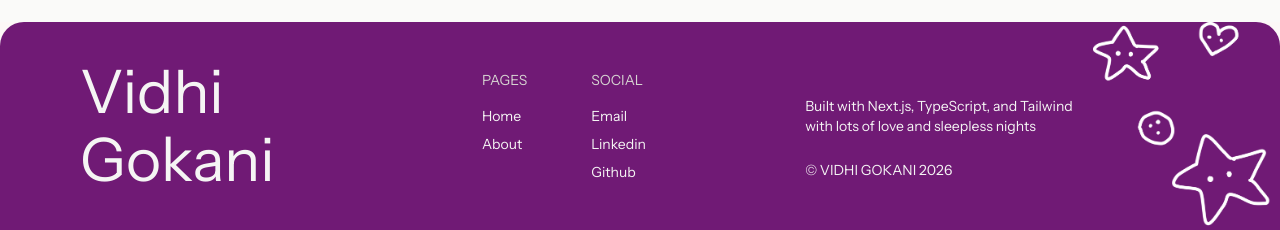
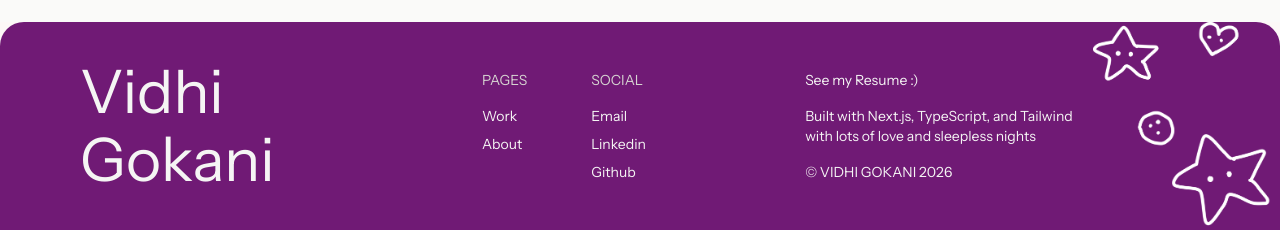
Before and after one commit to v1dh1/vidhi, a Next.js app: page / in a window 1280 px wide. Shown: the part 1721-1951 px from the top of the page. Built offline with nearby package versions, Linux system fonts and the light colour scheme; a web font is replaced by a local one.

Commit message:
footer skofdrfg

```diff
--- a/app/components/Footer.jsx
+++ b/app/components/Footer.jsx
@@ -27,7 +27,7 @@ const Footer = () => {
     <div className='text-stone-100' id="pages col">
       <ul className='flex flex-col gap-2 mt-4'>
         <li>
-          <Link href="/" className='hover:underline'>Home</Link>
+          <Link href="/" className='hover:underline'>Work</Link>
         </li>
         <li>
           <Link href="/about" className='hover:underline'>About</Link>
@@ -60,9 +60,11 @@ const Footer = () => {
 </div>
 
 
-<div id="footer right side" className='pr-4 pl-4 md:pr-16 md:py-6 pb-4 md:pb-0'>
-
-  <div className='pb-4'>
+<div id="footer right side" className='pr-4 pl-4 md:pr-16 pb-4 md:pb-0'>
+    <Link             href="https://drive.google.com/file/d/1Atf03cruBvciRvUdbc4U_Gk8IvlwPQ--/view?usp=sharing"
+><div className='pb-2 hover:underline'>{"See my Resume :)"}</div>
+  </Link>
+  <div className='pb-2'>
     {"Built with Next.js, TypeScript, and Tailwind"}
     <div className=''>    {" with lots of love and sleepless nights"}</div>
   </div>
```
